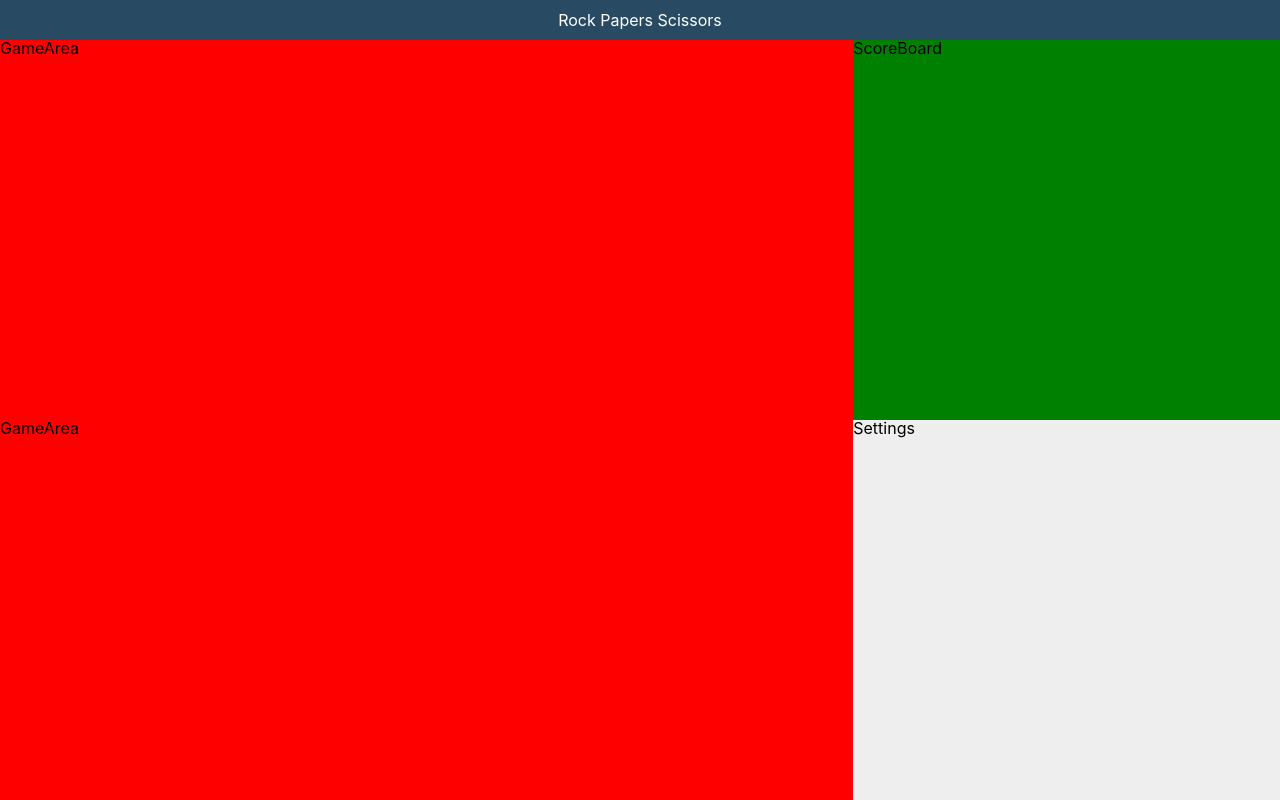
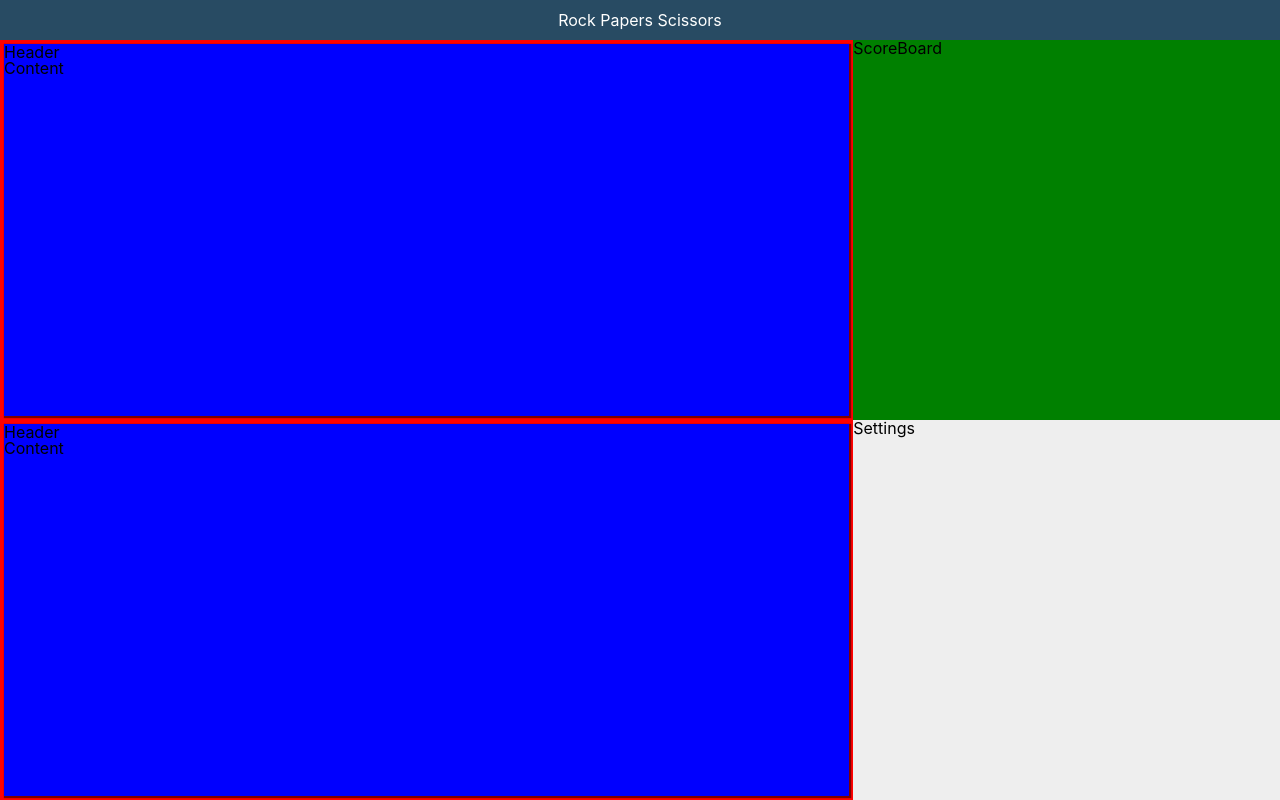
Before and after one commit to mridulmeh/type-matchup-maker, a React (Create React App) app: page / in a window 1280 px wide. Built offline with nearby package versions, Linux system fonts and the light colour scheme.

Commit message:
Created proper areas of layout action for the application

```diff
--- /dev/null
+++ b/src/components/common/card/card-content.tsx
@@ -0,0 +1,7 @@
+
+import React from "react";
+import "./card.css";
+
+export const CardContent: React.FC = (props) => {
+  return <div className='card-content'>{props.children}</div>;
+};
--- /dev/null
+++ b/src/components/common/card/card-header.tsx
@@ -0,0 +1,7 @@
+
+import React from "react";
+import "./card.css";
+
+export const CardHeader: React.FC = (props) => {
+  return <div className='card-header'>{props.children}</div>;
+};
--- /dev/null
+++ b/src/components/common/card/card.css
@@ -0,0 +1,20 @@
+.card-container{
+    padding: 4px;
+    width: calc(100% - 8px);
+    height: calc(100% - 8px);
+
+}
+.card{
+    width: 100%;
+    height: 100%;
+    background-color: blue;
+    box-shadow: 1px 1px 1px 1px rgba(0,0,0,0.5);
+}
+
+.card-header{
+
+}
+
+.card-content {
+
+}
--- /dev/null
+++ b/src/components/common/card/card.tsx
@@ -0,0 +1,10 @@
+import React from "react";
+import "./card.css";
+
+export const Card: React.FC = (props) => {
+  return (
+    <div className="card-container">
+      <div className="card">{props.children}</div>
+    </div>
+  );
+};
--- /dev/null
+++ b/src/components/common/card/index.ts
@@ -0,0 +1,4 @@
+export { CardContent } from './card-content';
+
+export { CardHeader } from './card-header';
+export { Card } from './card';
--- a/src/components/game-area/game-area.tsx
+++ b/src/components/game-area/game-area.tsx
@@ -1,6 +1,14 @@
 import React from "react";
-import './game-area.css'
+import { Card, CardContent, CardHeader } from "../common/card";
+import "./game-area.css";
 
 export const GameArea: React.FC = () => {
-  return <div className='gameAreaContainer'>GameArea</div>;
+  return (
+    <div className="gameAreaContainer">
+      <Card>
+        <CardHeader>Header</CardHeader>
+        <CardContent>Content</CardContent>
+      </Card>
+    </div>
+  );
 };
```
Also changed, not shown: 1 other file (tests, documents, lock files or other folders).
